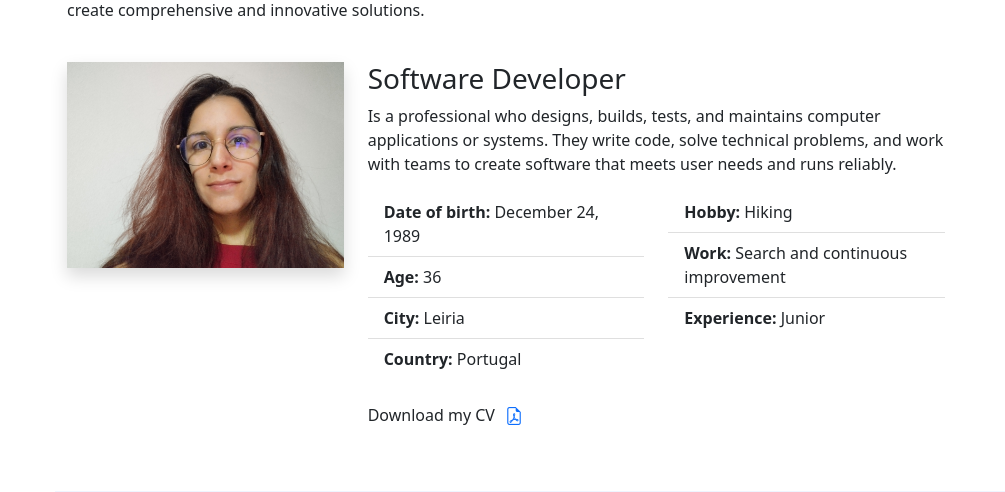
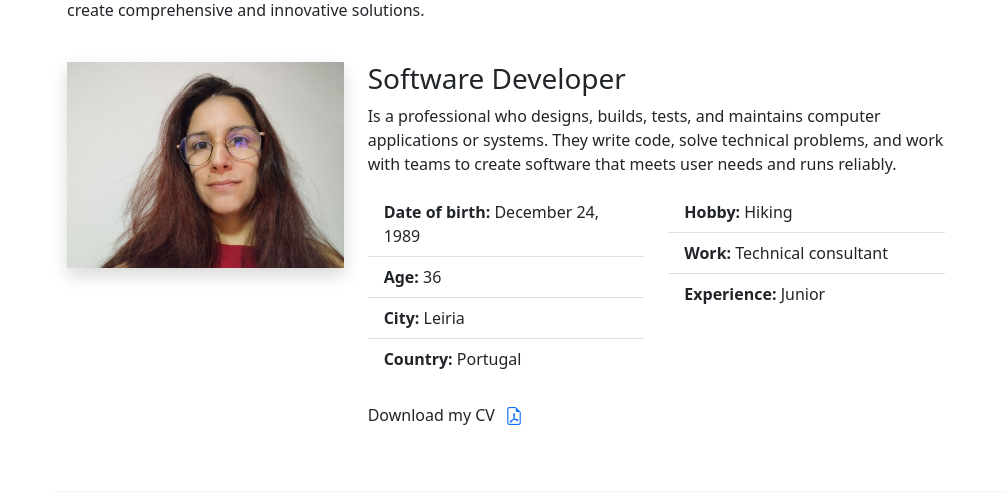
Before and after one commit to Placito/My_Portfolio, a Flask app: page / in a window 1280 px wide; the page is wider, and only the part inside the window is pictured. Shown: the part 1008-1500 px from the top of that part, without its empty margins (275-1280 px from the left). Run offline with Flask 3, Linux system fonts and the light colour scheme; some libraries are stand-ins or nearby versions.

Commit message:
update work

```diff
--- a/templates/index.html
+++ b/templates/index.html
@@ -118,7 +118,7 @@
                             <div class="col-md-6">
                                 <ul class="list-group list-group-flush">
                                     <li class="list-group-item"><strong>{{ _('Hobby:') }}</strong><span>{{ _(' Hiking') }}</span></li>
-                                    <li class="list-group-item"><strong>{{ _('Work:') }}</strong><a href="" target="_blank" class="text-decoration-none link-dark"> </a>{{ _(' Search and continuous improvement') }}</li>
+                                    <li class="list-group-item"><strong>{{ _('Work:') }}</strong><a href="" target="_blank" class="text-decoration-none link-dark"> </a>{{ _(' Technical consultant') }}</li>
                                     <li class="list-group-item"><strong>{{ _('Experience:') }}</strong><span>{{ _(' Junior') }}</span></li>
                                 </ul>
                             </div>
```
